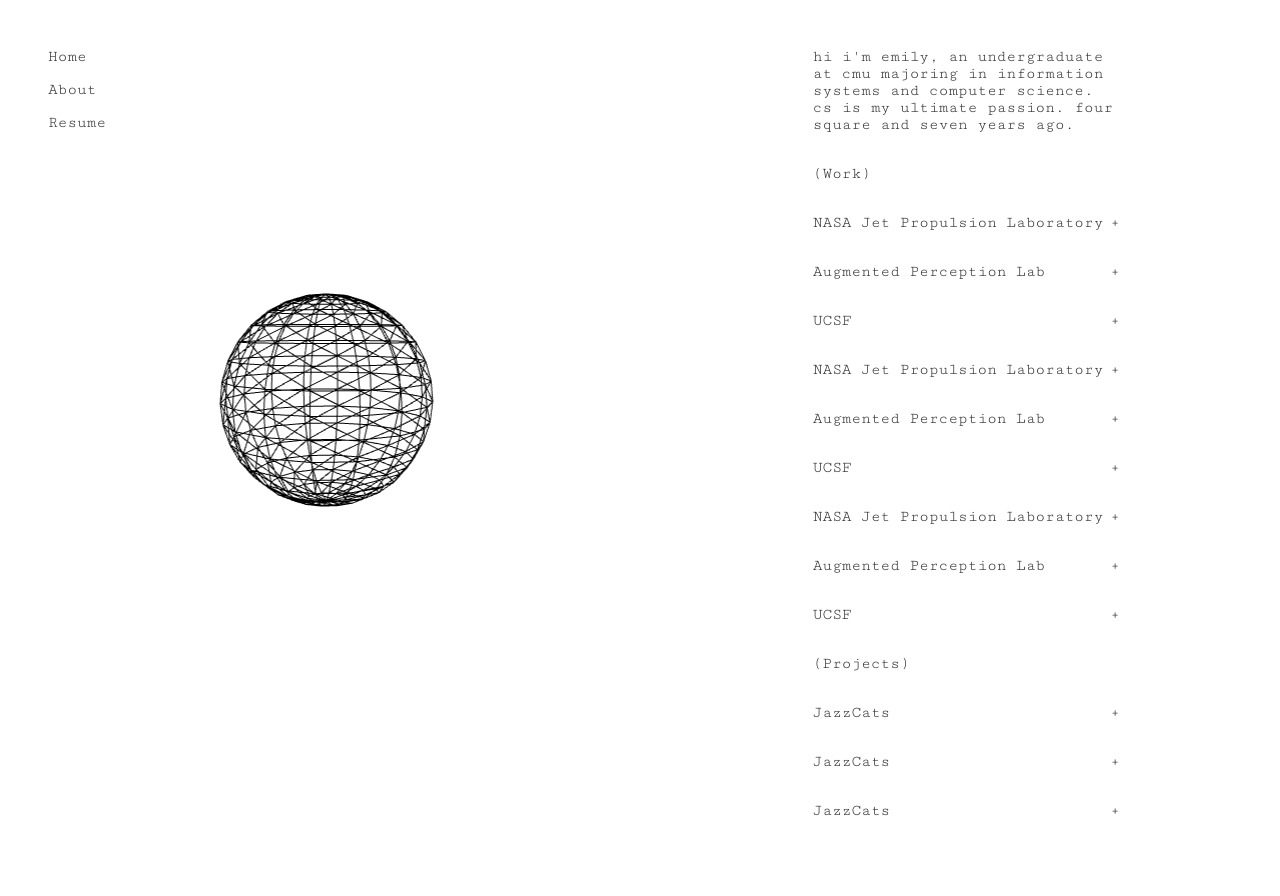
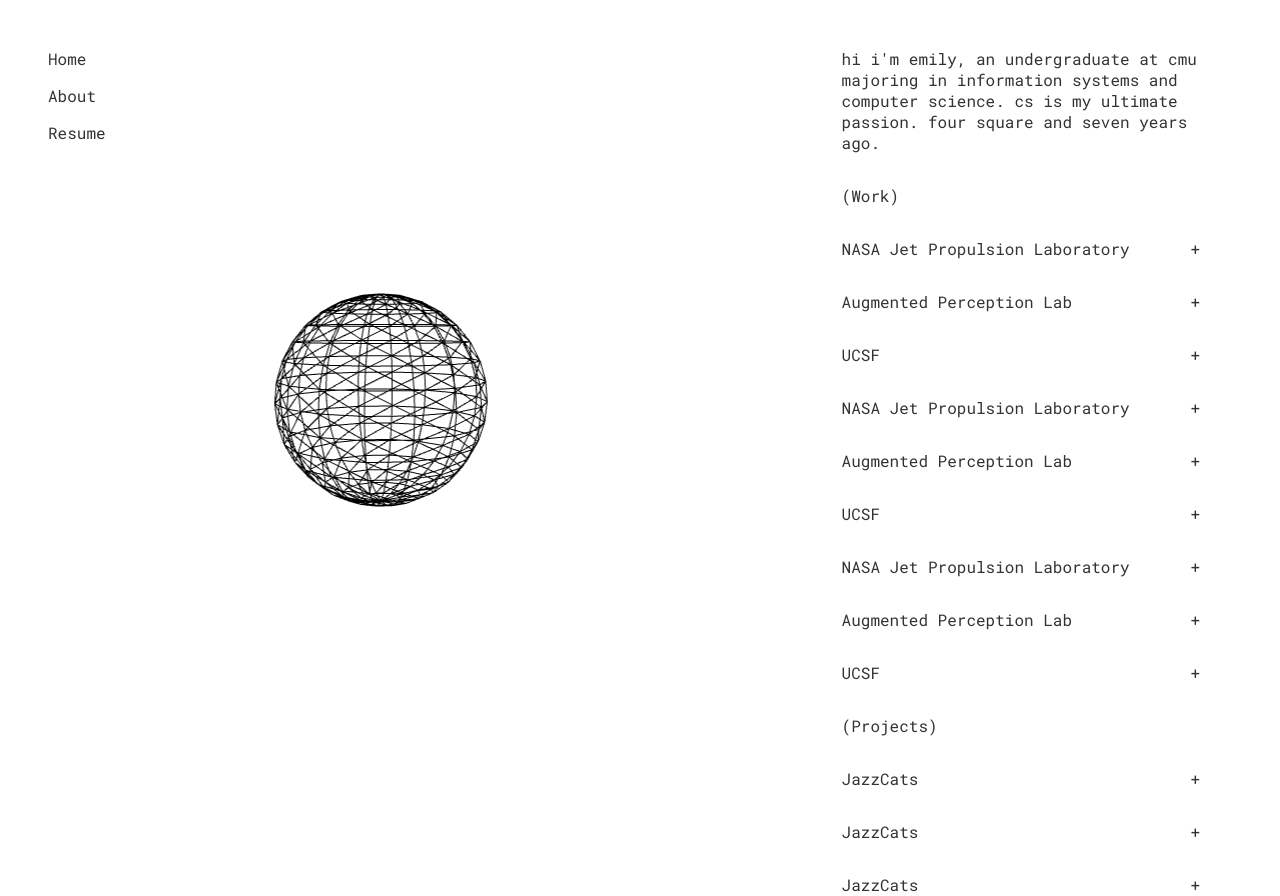
Before and after one commit to emiilyxie/emilyfmv3, a Next.js app: page / in a window 1280 px wide. Built offline with nearby package versions, Linux system fonts and the light colour scheme.

Commit message:
play w margins and font

```diff
--- a/app/layout.tsx
+++ b/app/layout.tsx
@@ -1,11 +1,16 @@
 import './globals.css'
 import type { Metadata } from 'next'
 import Navbar from '@/components/navbar'
-import { Cutive_Mono } from "next/font/google"
+import { Cutive_Mono, Roboto_Mono } from "next/font/google"
 
 const cutiveMono = Cutive_Mono({
   weight: '400',
   subsets: ['latin'],
+})
+
+const roboto = Roboto_Mono({
+  weight: '400',
+  subsets: ['latin']
 })
 
 export const metadata: Metadata = {
@@ -19,7 +24,7 @@
   children: React.ReactNode
 }) {
   return (
-    <html lang="en" className={cutiveMono.className}>
+    <html lang="en" className={roboto.className}>
       <body>
         <Navbar />
         {children}
--- a/app/page.module.css
+++ b/app/page.module.css
@@ -13,7 +13,7 @@
   flex: 0.32 1 0;
   height: 100%;
   overflow-y: scroll;
-  padding: 3em 10em;
+  padding: 3em 5em 3em 5em;
 }
 
 .blurb {
```
